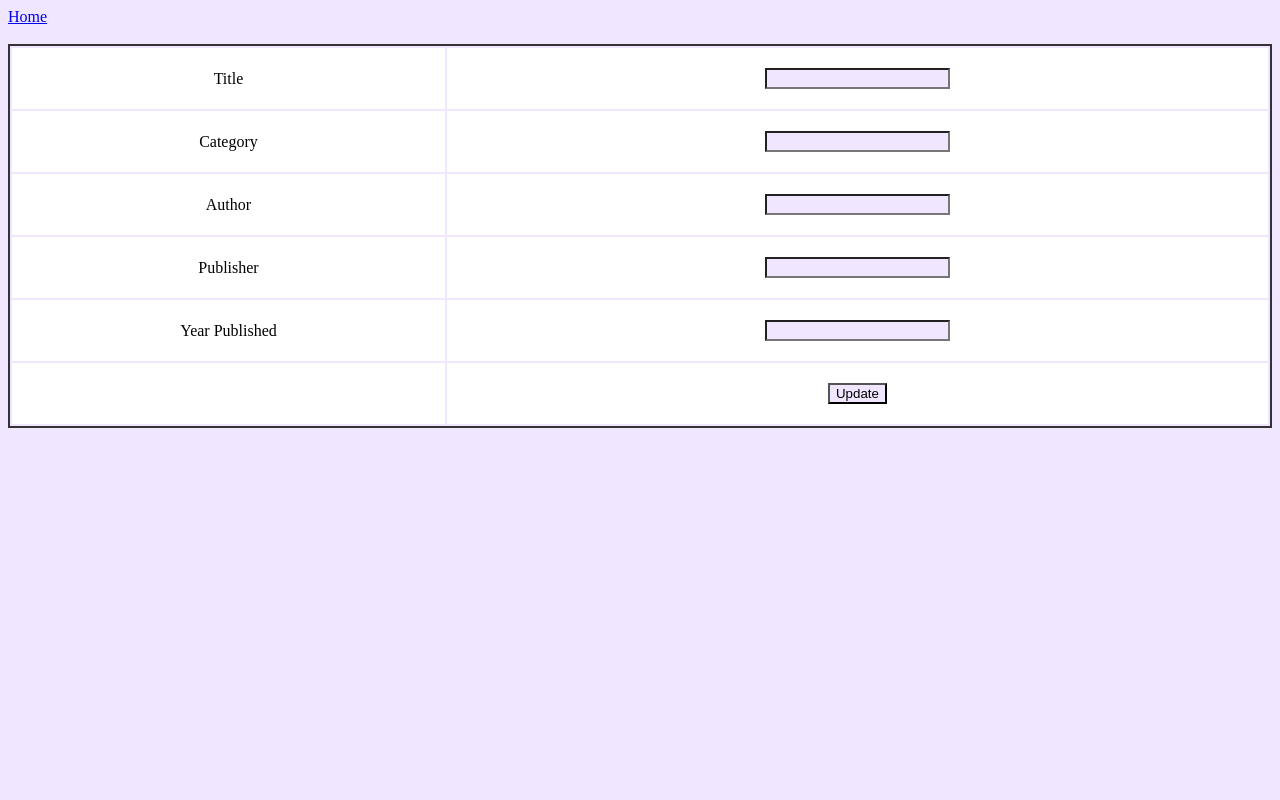
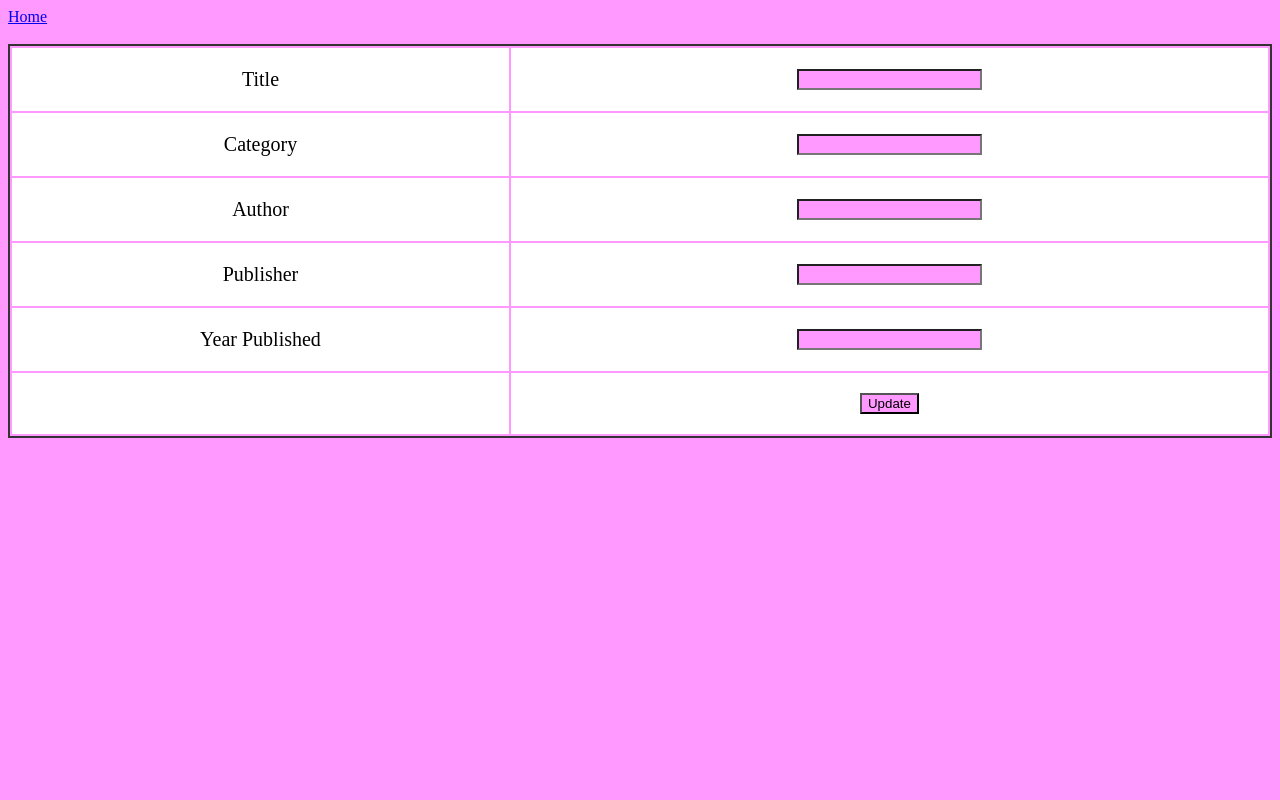
Before and after one commit to HorrorSans3/tbl_book, a PHP site: page /edit.php?id=1 in a window 1280 px wide. Run offline with PHP 8.4, Linux system fonts and the light colour scheme; data that the repository does not hold is empty.

Commit message:
edit background

```diff
--- a/add.css
+++ b/add.css
@@ -1,5 +1,5 @@
 *{
-	background-color: #f0e6ff;
+	background-color: #ff99ff;
 }
 table{
 	border: 2px solid #333333;
@@ -9,7 +9,15 @@ table{
 	width: 100%;
 	height: 300px;
 	font-size: 20px;
+}
+#tbledit{
+	width: 100%;
+	height: 300px;
+	font-size: 20px;
 
+}
+.edits{
+	background-color: white;
 }
 #submit{
 	font-size: 20px;
--- a/edit.php
+++ b/edit.php
@@ -79,7 +79,7 @@ while($row = $query->fetch(PDO::FETCH_ASSOC))
 	<br/><br/>
 
 	<form name="form1" method="post" action="edit.php">
-		<table border="0">
+		<table id="tbledit">
 			<tr>
 				<td>Title</td>
 				<td><input type="text" name="bookTitle" value="<?php echo $bookTitle;?>"></td>
--- a/index.php
+++ b/index.php
@@ -31,7 +31,7 @@ $result = $dbConn->query("SELECT * FROM tbl_book ORDER BY id DESC");
 		echo "<td>".$row['Author']."</td>";
 		echo "<td>".$row['Publisher']."</td>";
 		echo "<td>".$row['yearPublished']."</td>";
-		echo "<td><a href=\"edit.php?id=$row[id]\">Edit</a> | <a href=\"delete.php?id=$row[id]\" onClick=\"return confirm('Are you sure you want to delete?')\">Delete</a></td>";
+		echo "<td><a class=\"edits\" href=\"edit.php?id=$row[id]\">Edit</a> | <a class=\"edits\" href=\"delete.php?id=$row[id]\" onClick=\"return confirm('Are you sure you want to delete?')\">Delete</a></td>";
 	}
 	?>
 	</table>
```
